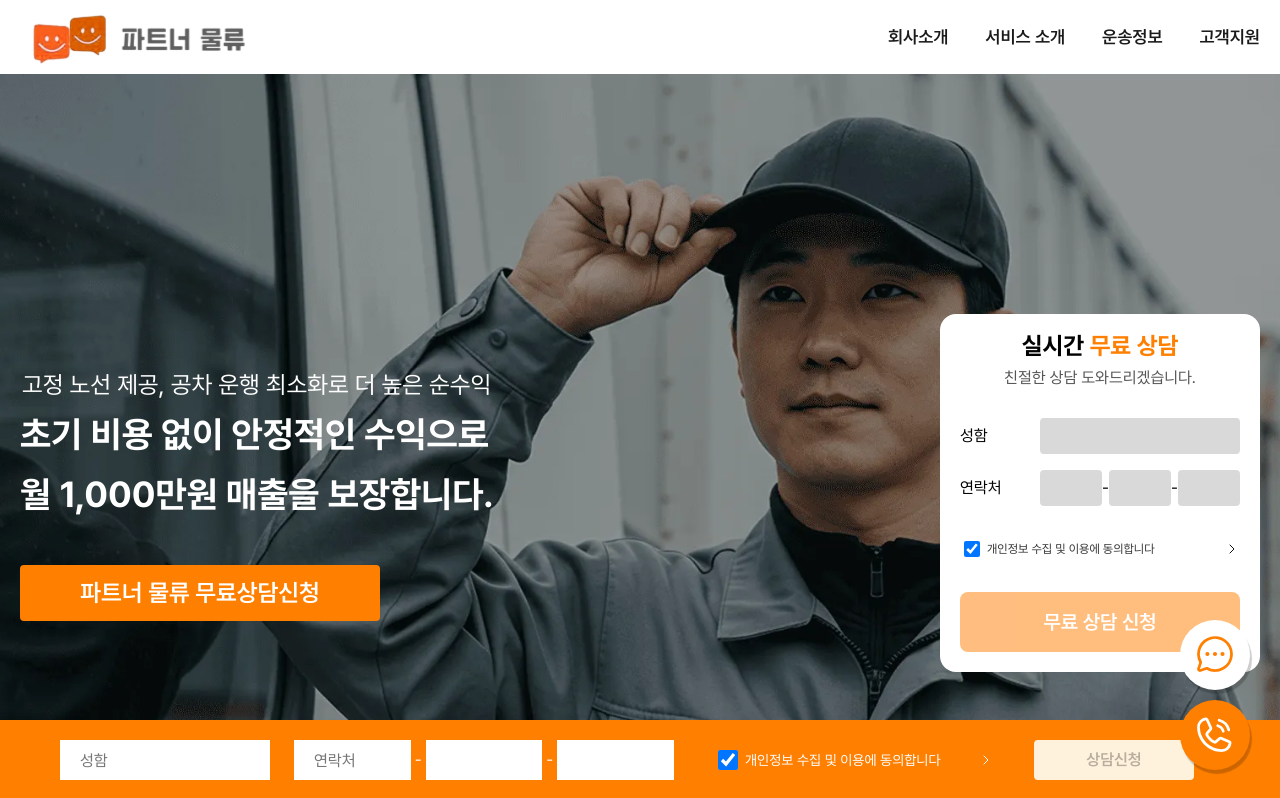
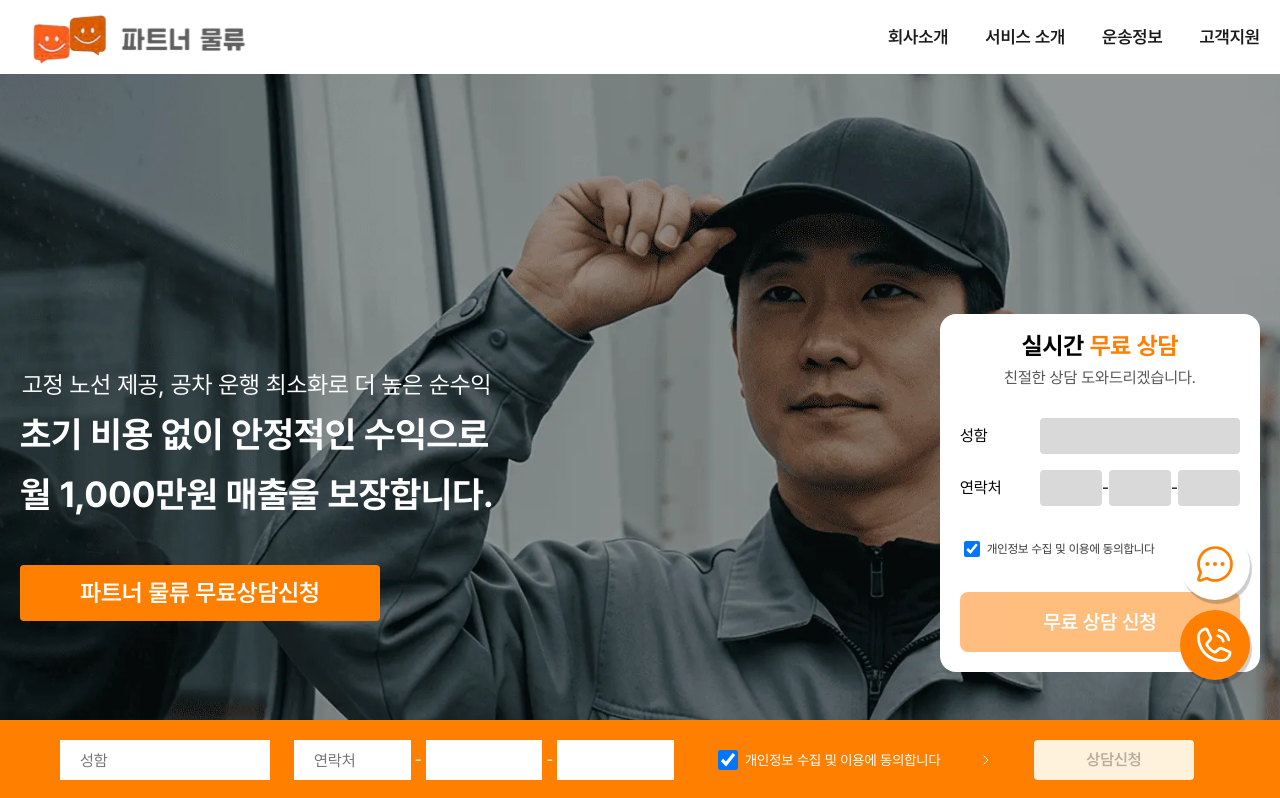
Before and after one commit to MarketingLeverage-Developers/partner, a Next.js app: page / in a window 1280 px wide. Shown: the top 798 px of the page. Built offline with nearby package versions, Linux system fonts and the light colour scheme; no server answers.

Commit message:
style: FixedWrapper 수정 - 모바일 뷰포트에서 감추기

```diff
--- a/src/headful/FixedWrapper/FixedWrapper.module.scss
+++ b/src/headful/FixedWrapper/FixedWrapper.module.scss
@@ -4,8 +4,12 @@
     gap: 10px;
 
     position: fixed;
-    bottom: 30px;
+    bottom: 120px;
     right: 30px;
+
+    @media (max-width: 767px) {
+        display: none;
+    }
 
     .Button {
         display: flex;
--- a/src/headful/FixedWrapper/FixedWrapper.tsx
+++ b/src/headful/FixedWrapper/FixedWrapper.tsx
@@ -3,6 +3,7 @@ import React, { useState, useEffect } from 'react';
 import styles from './FixedWrapper.module.scss';
 import CallImage from '@/assets/images/call.svg';
 import ContactImage from '@/assets/images/contact.svg';
+import UpImage from '@/assets/images/up.png';
 
 const FixedWrapper = () => {
     const [showScrollTop, setShowScrollTop] = useState(false);
@@ -39,7 +40,7 @@ const FixedWrapper = () => {
             </div>
             {showScrollTop && (
                 <div onClick={scrollToTop} className={`${styles.Call} ${styles.Button}`}>
-                    맨 위로
+                    <img loading="lazy" src={UpImage.src} alt="Up" />
                 </div>
             )}
         </div>
--- a/src/headful/IntroContainer/IntroContainer.module.scss
+++ b/src/headful/IntroContainer/IntroContainer.module.scss
@@ -84,8 +84,7 @@
                 @media (max-width: 767px) {
                     max-width: 160px;
                     height: 36px;
-                    padding: 8px 0;
-                    max-width: 160px;
+                    padding: 8px 12px;
                     border: 1px solid #fff;
                     border-radius: 0px;
 
@@ -98,7 +97,6 @@
             display: flex;
             flex-direction: column;
             gap: 32px;
-
             width: 100%;
             max-width: 320px;
             padding: 20px;
```
Also changed, not shown: src/assets/images/up.png (added).
